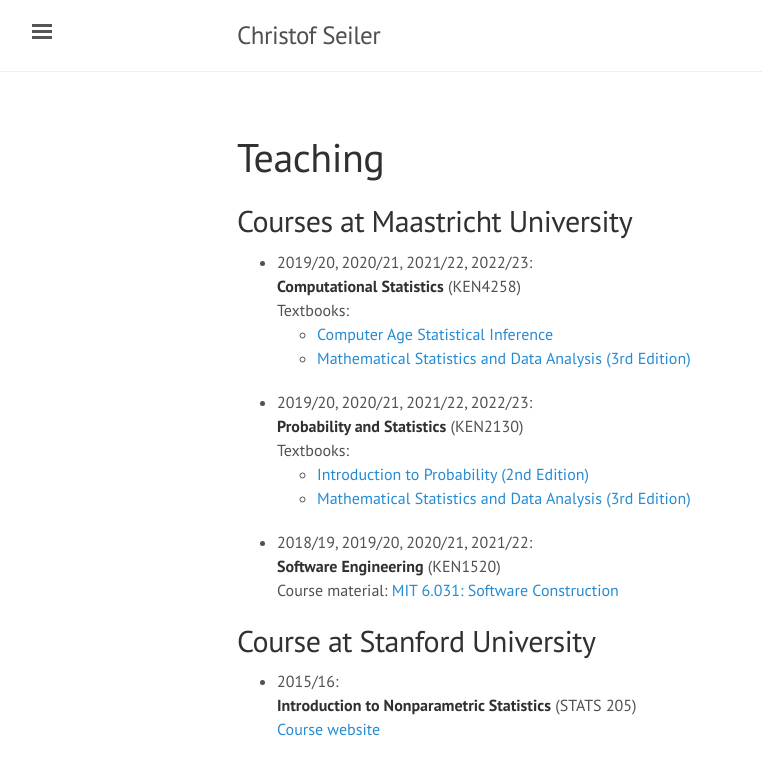
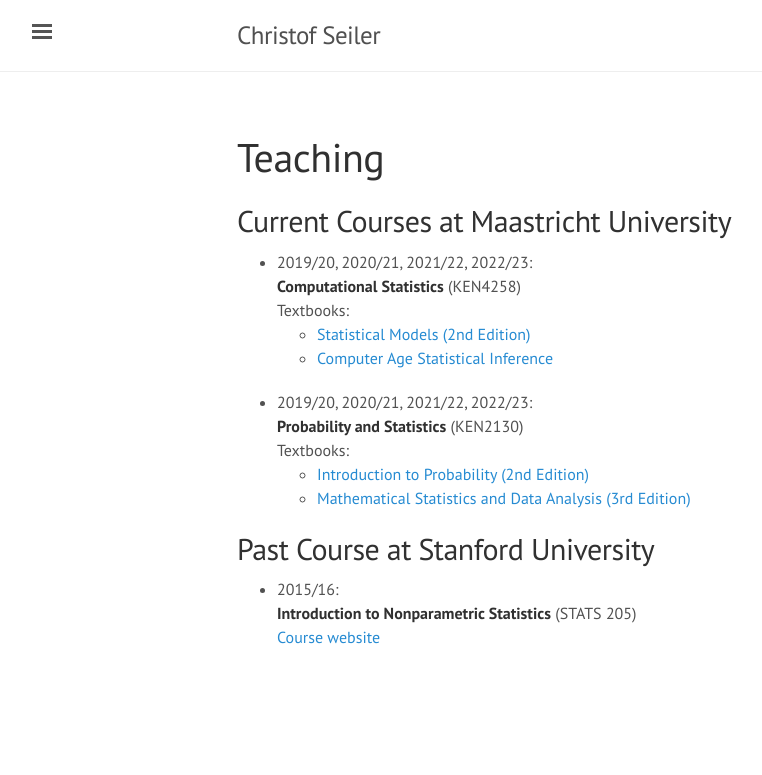
Before and after one commit to ChristofSeiler/ChristofSeiler.github.io, a Jekyll site: the page built from teaching.md, in a window 1280 px wide. Shown: the top 775 px of the page, without its empty margins (3-765 px from the left). Built offline with Jekyll 4.4.1, drawn with Linux system fonts in a browser that asks for light colours.

Commit message:
Update teaching.md

```diff
--- a/teaching.md
+++ b/teaching.md
@@ -3,23 +3,20 @@
 title: Teaching
 ---
 
-## Courses at Maastricht University
+## Current Courses at Maastricht University
 
 * 2019/20, 2020/21, 2021/22, 2022/23: <br>
 **Computational Statistics** (KEN4258) <br>
 Textbooks:
+  * [Statistical Models (2nd Edition)](https://doi.org/10.1017/CBO9780511815867)
   * [Computer Age Statistical Inference](https://web.stanford.edu/~hastie/CASI/)
-  * [Mathematical Statistics and Data Analysis (3rd Edition)](https://www.studystore.nl/p/9780495118688/)
 * 2019/20, 2020/21, 2021/22, 2022/23: <br>
 **Probability and Statistics** (KEN2130) <br>
 Textbooks:
   * [Introduction to Probability (2nd Edition)](https://drive.google.com/file/d/1VmkAAGOYCTORq1wxSQqy255qLJjTNvBI/view)
   * [Mathematical Statistics and Data Analysis (3rd Edition)](https://www.studystore.nl/p/9780495118688/)
-* 2018/19, 2019/20, 2020/21, 2021/22: <br>
-**Software Engineering** (KEN1520) <br>
-Course material: [MIT 6.031: Software Construction](http://web.mit.edu/6.031/)
 
-## Course at Stanford University
+## Past Course at Stanford University
 
 * 2015/16: <br>
 **Introduction to Nonparametric Statistics** (STATS 205) <br>
```
